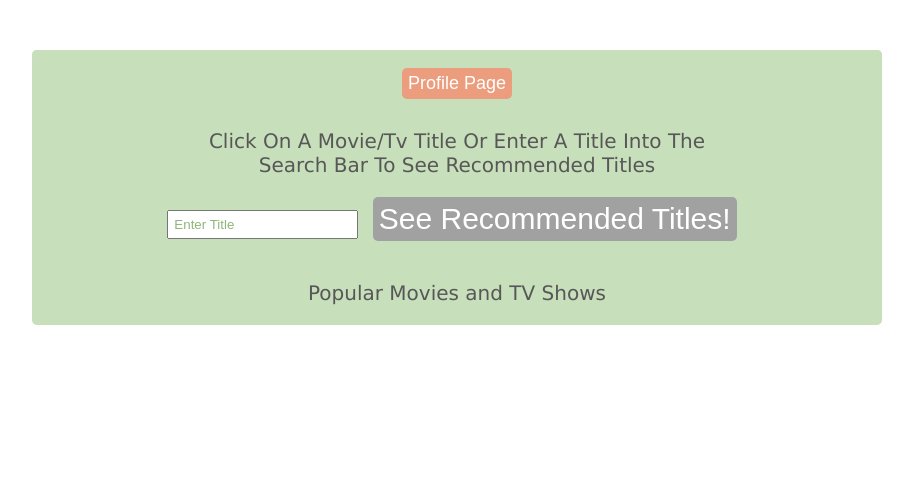
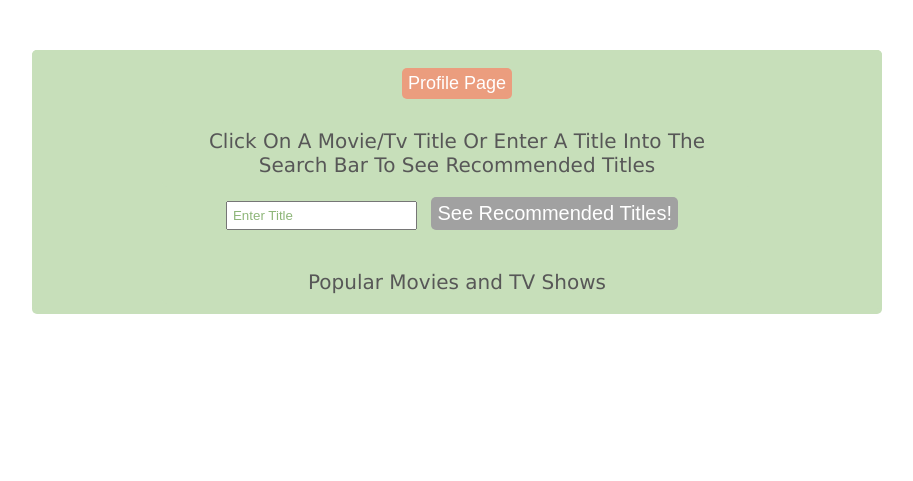
Before and after one commit to LaurenM2918/362-Sprint_Final, a Django app: template main/templates/main/home.html in a window 1280 px wide. Shown: the part 40-521 px from the top of the page, without its empty margins (183-1096 px from the left). Run offline with Django 3.2, Linux system fonts and the light colour scheme; the template is opened without the code that fills it, so the values that code supplies are empty; parts of the project's set-up code (start-up, migrations or seed data) failed here and were passed over; some libraries are stand-ins or nearby versions.

Commit message:
Update home.css

```diff
--- a/main/static/home.css
+++ b/main/static/home.css
@@ -56,7 +56,7 @@ body {
     padding-top: 5px;
     padding-bottom: 5px;
     border-radius: 5px;
-    font-size: 30px;
+    font-size: 20px;
     background-color: rgb(161, 161, 161);
     color: white;
     cursor: pointer;
```
